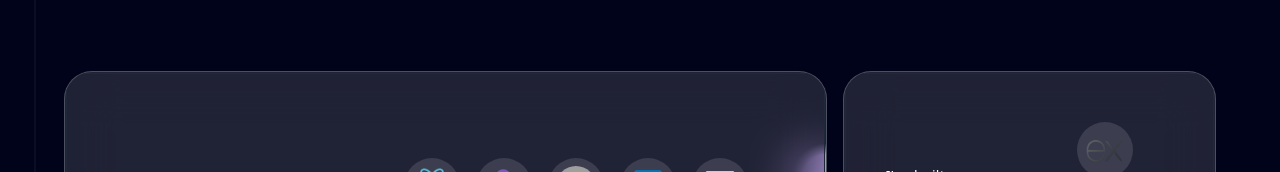
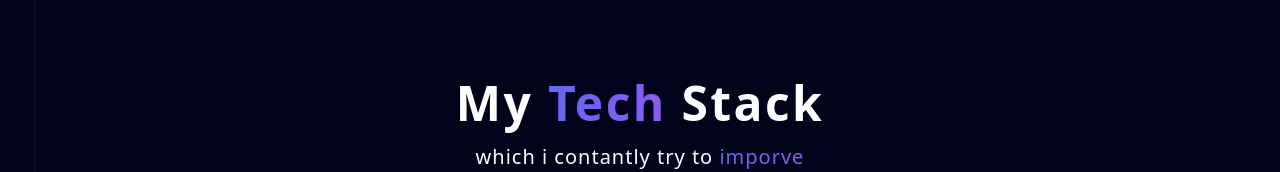
Before and after one commit to MuhammadUmar7831/nextjs-portfolio, a Next.js app: page / in a window 1280 px wide. Shown: the part 628-800 px from the top of the page. Built offline with nearby package versions, Linux system fonts and the light colour scheme; grey boxes are pictures that could not be loaded.

Commit message:
tech stack heading

```diff
--- a/components/TechStack/TechStack.tsx
+++ b/components/TechStack.tsx
@@ -1,11 +1,19 @@
 import React from 'react';
-import TechCard from './TechCard';
+import TechCard from './TechStack/TechCard';
 import { backendTechnologies, databases, frontendTechnologies, programmingLanguages, toolsLib } from '@/data/Technologies';
-import TechComponent from './TechComponent';
+import TechComponent from './TechStack/TechComponent';
 
 export default function TechStack() {
     return (
         <section className="w-full grid grid-cols-1 lg:grid-cols-3 gap-4">
+            <div className='col-span-1 lg:col-span-3 mb-5'>
+                <h1 className='text-5xl text-center font-bold tracking-wider py-2'>
+                    My <span className='bg-gradient-to-r from-indigo-500 to-violet-500 bg-clip-text text-transparent'>Tech</span> Stack
+                </h1>
+                <p className='text-center mt-2 text-xl tracking-wider'>which i contantly try to{" "}
+                    <span className='bg-gradient-to-r from-indigo-500 to-violet-500 bg-clip-text text-transparent'>imporve</span>
+                </p>
+            </div>
             {/* frontend */}
             <TechCard
                 title="Frontend Tech"
--- a/pages/index.tsx
+++ b/pages/index.tsx
@@ -2,7 +2,7 @@ import Image from "next/image";
 import { Inter } from "next/font/google";
 import { Hero } from "@/components/Hero";
 import { TracingBeam } from "@/components/ui/tracing-beam";
-import TechStack from "@/components/TechStack/TechStack";
+import TechStack from "@/components/TechStack";
 
 const inter = Inter({ subsets: ["latin"] });
 
```
